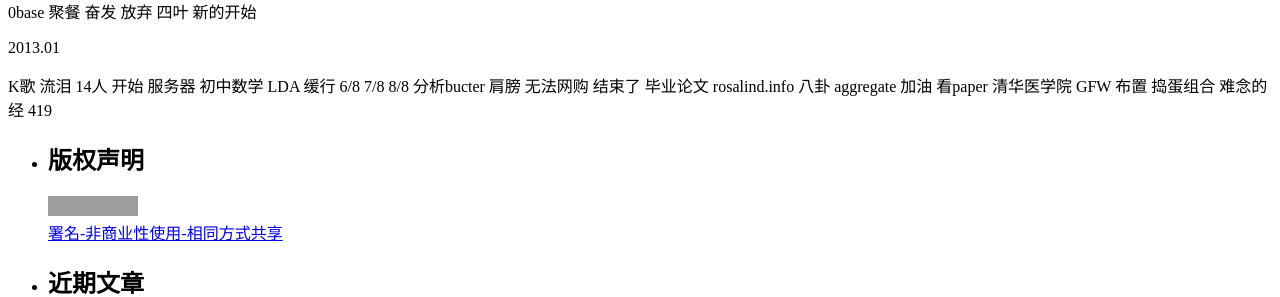
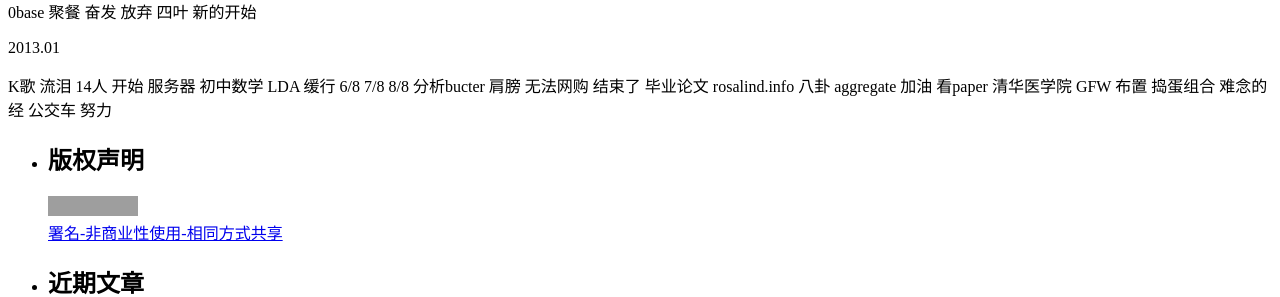
Before and after one commit to yulijia/cn, a Jekyll site: the page built from diary/index.md, in a window 1280 px wide and 900 px high, scrolled down 1242 px. Shown: the part 182-479 px from the top of the window. Built offline with Jekyll 4.4.1, drawn with Linux system fonts in a browser that asks for light colours; grey boxes are pictures that could not be loaded.

Commit message:
add diary

```diff
--- a/diary/index.md
+++ b/diary/index.md
@@ -79,4 +79,4 @@
 2013.01
 
 
-K歌 流泪 14人 开始 服务器 初中数学 LDA 缓行 6/8 7/8 8/8 分析bucter 肩膀 无法网购 结束了 毕业论文 rosalind.info 八卦 aggregate 加油 看paper 清华医学院 GFW 布置 捣蛋组合 难念的经 419
+K歌 流泪 14人 开始 服务器 初中数学 LDA 缓行 6/8 7/8 8/8 分析bucter 肩膀 无法网购 结束了 毕业论文 rosalind.info 八卦 aggregate 加油 看paper 清华医学院 GFW 布置 捣蛋组合 难念的经 公交车 努力
```
